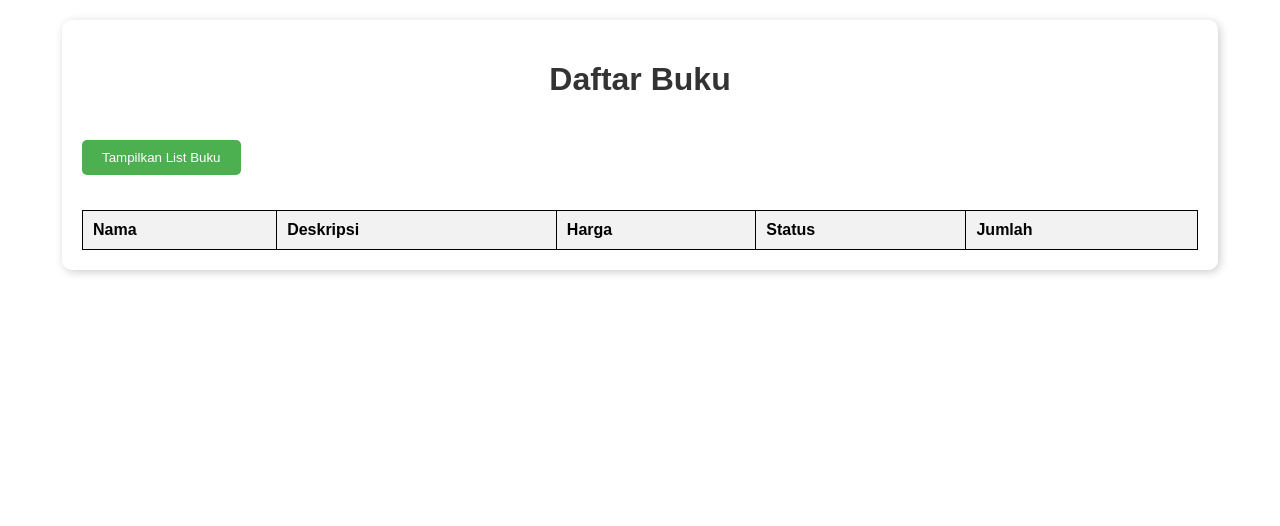
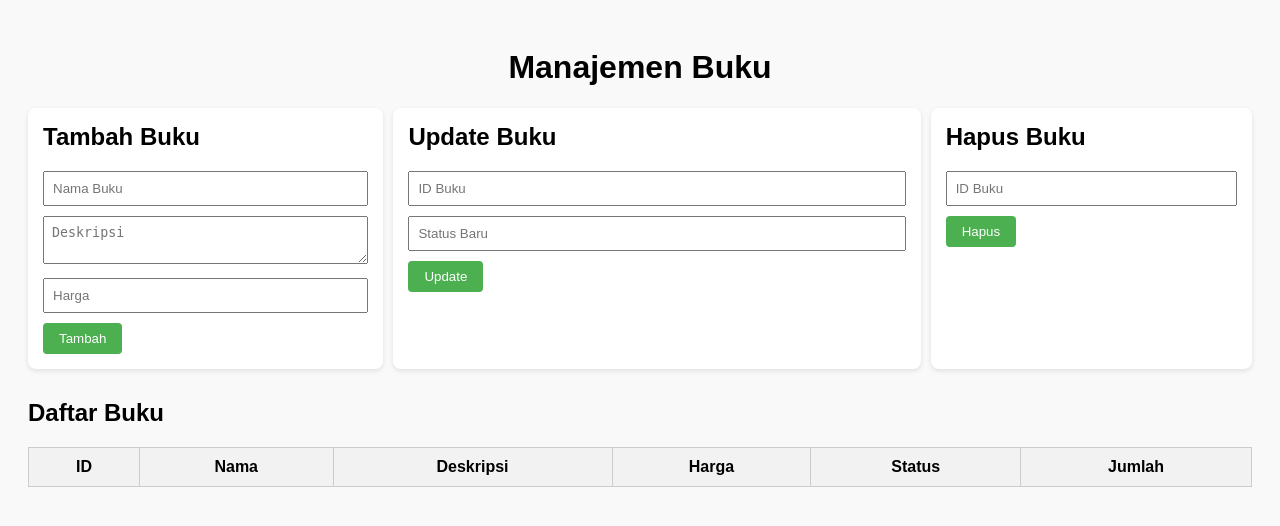
Before and after one commit to takdirzd/basic_api_bookstore, a Django app: page / in a window 1280 px wide. Shown: the top 526 px of the page. Run offline with Django 5.2, Linux system fonts and the light colour scheme; lists and menus that the app fills with data are empty.

Commit message:
Add files via upload

```diff
--- a/frontend/templates/index.html
+++ b/frontend/templates/index.html
@@ -1,81 +1,121 @@
 <!DOCTYPE html>
 <html lang="en">
 <head>
-    <meta charset="UTF-8">
-    <meta name="viewport" content="width=device-width, initial-scale=1.0">
+  <meta charset="UTF-8" />
+  <meta name="viewport" content="width=device-width, initial-scale=1.0"/>
   <title>Bookstore</title>
   <style>
     body {
       font-family: Arial, sans-serif;
-            background-size: cover;
-            background-repeat: no-repeat;
-            margin: 0;
+      background-color: #f9f9f9;
       padding: 20px;
     }
 
     h1 {
       text-align: center;
-            color: #333;
     }
 
-        .block {
-            background-color: rgba(255, 255, 255, 0.9);
-            padding: 20px;
-            margin: auto;
-            width: 90%;
-            border-radius: 10px;
-            box-shadow: 2px 2px 10px rgba(0,0,0,0.2);
+    .top-section {
+      display: flex;
+      justify-content: space-between;
+      gap: 10px;
+      margin-bottom: 30px;
     }
 
-        .ribbon img {
-            float: left;
-            margin-right: 10px;
+    .form-box {
+      background-color: #fff;
+      padding: 15px;
+      border-radius: 8px;
+      box-shadow: 0 2px 5px rgba(0,0,0,0.1);
+      flex-grow: 1;
     }
 
-        button {
+    .form-box.add {
+      flex-basis: 25%;
+    }
+
+    .form-box h2 {
+      margin-top: 0;
+    }
+
+    .form-box input, .form-box textarea {
+      width: 100%;
+      margin-bottom: 10px;
+      padding: 8px;
+      box-sizing: border-box;
+    }
+
+    .form-box button {
       background-color: #4CAF50;
       color: white;
-            padding: 10px 20px;
-            margin: 20px 0;
+      padding: 8px 16px;
       border: none;
-            border-radius: 5px;
+      border-radius: 4px;
       cursor: pointer;
     }
 
-        button:hover {
+    .form-box button:hover {
       background-color: #45a049;
     }
 
     table {
       width: 100%;
       border-collapse: collapse;
-            margin-top: 15px;
-        }
-
-        table, th, td {
-            border: 1px solid black;
+      background-color: white;
     }
 
     th, td {
       padding: 10px;
-            text-align: left;
+      border: 1px solid #ccc;
     }
 
     th {
       background-color: #f2f2f2;
     }
+
   </style>
 </head>
 <body>
-    <div class="block">
-        <div class="ribbon">
+  <h1>Manajemen Buku</h1>
+
+  <div class="top-section">
+    <!-- Tambah Buku -->
+    <div class="form-box add">
+      <h2>Tambah Buku</h2>
+      <form onsubmit="event.preventDefault(); addBook();">
+        <input type="text" id="name" placeholder="Nama Buku" required />
+        <textarea id="description" placeholder="Deskripsi" required></textarea>
+        <input type="number" id="price" placeholder="Harga" required />
+        <button type="submit">Tambah</button>
+      </form>
     </div>
-        <h1>Daftar Buku</h1>
-        <button onclick="getBooks()">Tampilkan List Buku</button>
 
-        <table id="book-table">
+    <!-- Update Buku -->
+    <div class="form-box">
+      <h2>Update Buku</h2>
+      <form onsubmit="event.preventDefault(); updateBook();">
+        <input type="text" id="update-id" placeholder="ID Buku" required />
+        <input type="text" id="update-status" placeholder="Status Baru" required />
+        <button type="submit">Update</button>
+      </form>
+    </div>
+
+    <!-- Hapus Buku -->
+    <div class="form-box">
+      <h2>Hapus Buku</h2>
+      <form onsubmit="event.preventDefault(); deleteBook();">
+        <input type="text" id="delete-id" placeholder="ID Buku" required />
+        <button type="submit">Hapus</button>
+      </form>
+    </div>
+  </div>
+
+  <!-- Tabel Buku -->
+  <h2>Daftar Buku</h2>
+  <table>
     <thead>
       <tr>
+        <th>ID</th>
         <th>Nama</th>
         <th>Deskripsi</th>
         <th>Harga</th>
@@ -85,17 +125,17 @@
     </thead>
     <tbody id="book-list"></tbody>
   </table>
-    </div>
 
   <script>
     async function getBooks() {
       const response = await fetch("http://localhost:8080/go/books/get");
       const data = await response.json();
       const tableBody = document.getElementById("book-list");
-            tableBody.innerHTML = "";  // Bersihkan tabel sebelum menambah data baru
+      tableBody.innerHTML = "";
       data.forEach(book => {
         const row = document.createElement("tr");
         row.innerHTML = `
+          <td>${book.id}</td>
           <td>${book.name}</td>
           <td>${book.description}</td>
           <td>${book.price}</td>
@@ -105,6 +145,93 @@
         tableBody.appendChild(row);
       });
     }
+async function addBook() {
+    const name = document.getElementById("name").value;
+    const description = document.getElementById("description").value;
+    const price = parseFloat(document.getElementById("price").value); // <- ini penting
+
+    const bookData = {
+        name,
+        description,
+        price
+    };
+
+    try {
+        const response = await fetch("http://localhost:8080/go/books/create", {
+            method: "POST",
+            headers: {
+                "Content-Type": "application/json"
+            },
+            body: JSON.stringify(bookData)
+        });
+
+        if (response.ok) {
+            alert("Buku berhasil ditambahkan!");
+            getBooks(); // Refresh otomatis
+        } else {
+            const error = await response.json();
+            console.error("Server Error:", error);
+            alert("Gagal menambahkan buku: " + (error.message || "Unknown error"));
+        }
+    } catch (error) {
+        console.error("Client Error:", error);
+        alert("Terjadi kesalahan saat menambah buku.");
+    }
+}
+
+
+    async function addBook() {
+        const name = document.getElementById("name").value;
+        const description = document.getElementById("description").value;
+        const price = parseFloat(document.getElementById("price").value); // <- ini penting
+
+        const bookData = {
+            name,
+            description,
+            price
+        };
+
+        try {
+            const response = await fetch("http://localhost:8080/go/books/create", {
+                method: "POST",
+                headers: {
+                    "Content-Type": "application/json"
+                },
+                body: JSON.stringify(bookData)
+            });
+
+            if (response.ok) {
+                alert("Buku berhasil ditambahkan!");
+                getBooks(); // Refresh otomatis
+            } else {
+                const error = await response.json();
+                console.error("Server Error:", error);
+                alert("Gagal menambahkan buku: " + (error.message || "Unknown error"));
+            }
+        } catch (error) {
+            console.error("Client Error:", error);
+            alert("Terjadi kesalahan saat menambah buku.");
+        }
+    }
+
+
+    async function deleteBook() {
+      const id = document.getElementById("delete-id").value;
+
+      const response = await fetch(`http://localhost:8080/go/books/delete/${id}`, {
+        method: "DELETE"
+      });
+
+      if (response.ok) {
+        alert("Buku berhasil dihapus.");
+        getBooks();
+      } else {
+        alert("Gagal menghapus buku.");
+      }
+    }
+
+    // Panggil pertama kali saat load
+    getBooks();
   </script>
 </body>
 </html>
```
Lines whose indentation alone changed are shown as unchanged.
